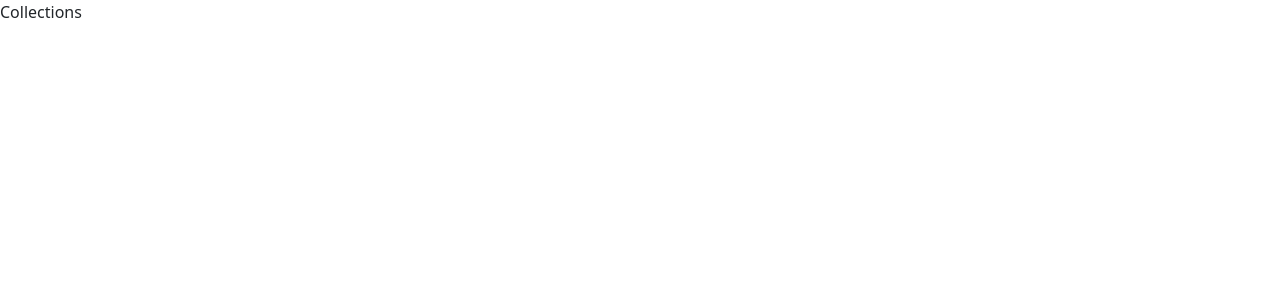
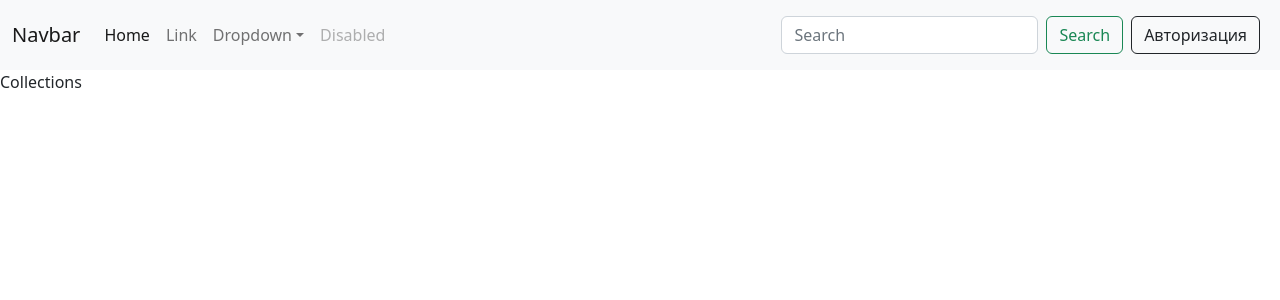
Before and after one commit to Vadim-Kirtsun/course-project-clnt, a React (Create React App) app: page /collections in a window 1280 px wide. Shown: the top 300 px of the page. Built offline with nearby package versions, Linux system fonts and the light colour scheme.

Commit message:
add NavBar

```diff
--- a/public/index.html
+++ b/public/index.html
@@ -3,14 +3,12 @@
   <head>
     <meta charset="utf-8" />
     <meta name="viewport" content="width=device-width, initial-scale=1" />
-    <link href="https://cdn.jsdelivr.net/npm/bootstrap@5.2.0-beta1/dist/css/bootstrap.min.css"
-          rel="stylesheet"
-          integrity="sha384-0evHe/X+R7YkIZDRvuzKMRqM+OrBnVFBL6DOitfPri4tjfHxaWutUpFmBp4vmVor"
-          crossorigin="anonymous">
+    <link href="https://cdn.jsdelivr.net/npm/bootstrap@5.2.0-beta1/dist/css/bootstrap.min.css" rel="stylesheet">
     <title>React App</title>
   </head>
   <body>
     <noscript>You need to enable JavaScript to run this app.</noscript>
     <div id="root"></div>
+    <script src="https://cdn.jsdelivr.net/npm/bootstrap@5.2.0-beta1/dist/js/bootstrap.bundle.min.js"></script>
   </body>
 </html>
--- a/src/App.js
+++ b/src/App.js
@@ -2,12 +2,14 @@
 import {BrowserRouter} from "react-router-dom";
 import './App.css';
 import AppRouter from "./components/AppRouter";
+import NavBar from "./components/NavBar"
 
 
 function App() {
   return (
     <BrowserRouter>
-      <AppRouter/>
+        <NavBar />
+        <AppRouter />
     </BrowserRouter>
   );
 };
--- /dev/null
+++ b/src/components/NavBar.js
@@ -0,0 +1,53 @@
+import React, {useContext} from 'react';
+import {Context} from "../index";
+
+
+const NavBar = () => {
+    const {user} = useContext(Context);
+
+    return (
+        <nav className="navbar navbar-expand-lg bg-light">
+            <div className="container-fluid">
+                <a className="navbar-brand" href="#">Navbar</a>
+                <button className="navbar-toggler" type="button" data-bs-toggle="collapse"
+                        data-bs-target="#navbarSupportedContent" aria-controls="navbarSupportedContent"
+                        aria-expanded="false" aria-label="Toggle navigation">
+                    <span className="navbar-toggler-icon"></span>
+                </button>
+                <div className="collapse navbar-collapse" id="navbarSupportedContent">
+                    <ul className="navbar-nav me-auto mb-2 mb-lg-0">
+                        <li className="nav-item">
+                            <a className="nav-link active" aria-current="page" href="#">Home</a>
+                        </li>
+                        <li className="nav-item">
+                            <a className="nav-link" href="#">Link</a>
+                        </li>
+                        <li className="nav-item dropdown">
+                            <a className="nav-link dropdown-toggle" href="#" id="navbarDropdown" role="button"
+                               data-bs-toggle="dropdown" aria-expanded="false">
+                                Dropdown
+                            </a>
+                            <ul className="dropdown-menu" aria-labelledby="navbarDropdown">
+                                <li><a className="dropdown-item" href="#">Action</a></li>
+                                <li><a className="dropdown-item" href="#">Another action</a></li>
+                                <li><a className="dropdown-item" href="#">Something else here</a></li>
+                            </ul>
+                        </li>
+                        <li className="nav-item">
+                            <a className="nav-link disabled">Disabled</a>
+                        </li>
+                    </ul>
+                    <form className="d-flex" role="search">
+                        <input className="form-control me-2" type="search" placeholder="Search" aria-label="Search"/>
+                            <button className="btn btn-outline-success" type="submit">Search</button>
+                    </form>
+                    <nav className="ml-auto m-2">
+                        <button className="btn btn-outline-dark" type="submit">Авторизация</button>
+                    </nav>
+                </div>
+            </div>
+        </nav>
+                );
+                };
+
+export default NavBar;
```
